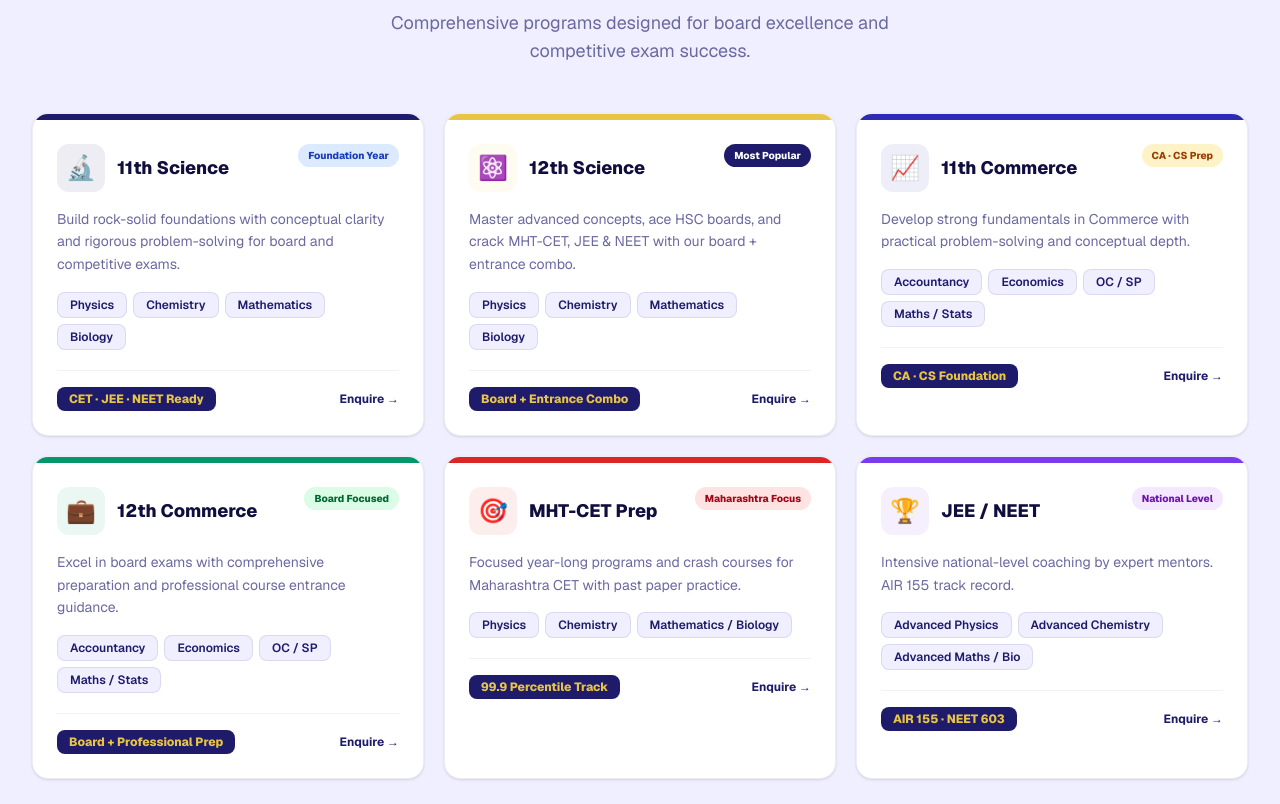
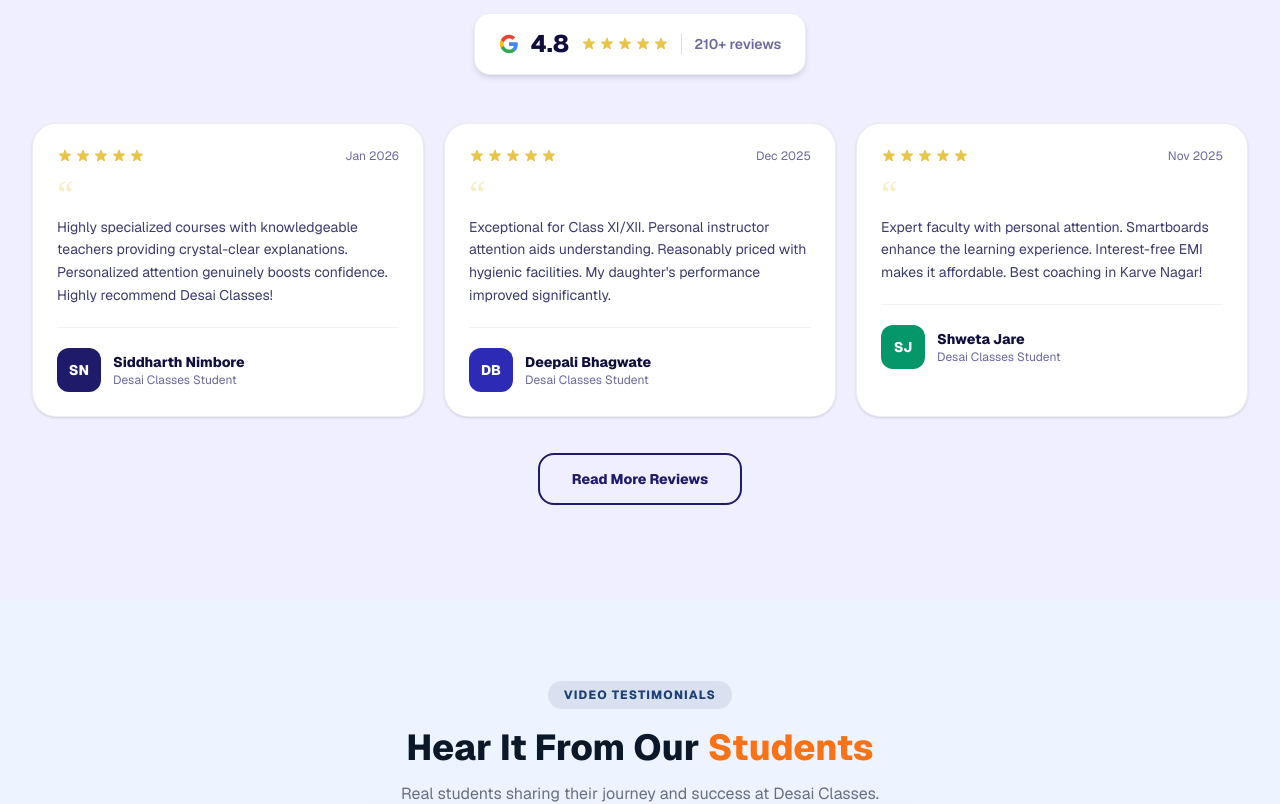
Before and after one commit to pratikdesai74/desai-classes-website, a Next.js app: page / in a window 1280 px wide. Shown: the part 5420-6224 px from the top of the page. Built offline with nearby package versions, Linux system fonts and the light colour scheme.

Commit message:
Move Results, Testimonials, VideoTestimonials directly after About section
Co-Authored-By: Claude Sonnet 4.6 <noreply@anthropic.com>

```diff
--- a/src/app/page.tsx
+++ b/src/app/page.tsx
@@ -19,12 +19,12 @@ export default function Home() {
       <Hero />
       <About />
       <Results />
+      <Testimonials />
+      <VideoTestimonials />
       <Courses />
       <BatchTimings />
       <Facilities />
       <Gallery />
-      <Testimonials />
-      <VideoTestimonials />
       <Contact />
       <Footer />
       <FloatingCTA />
```
